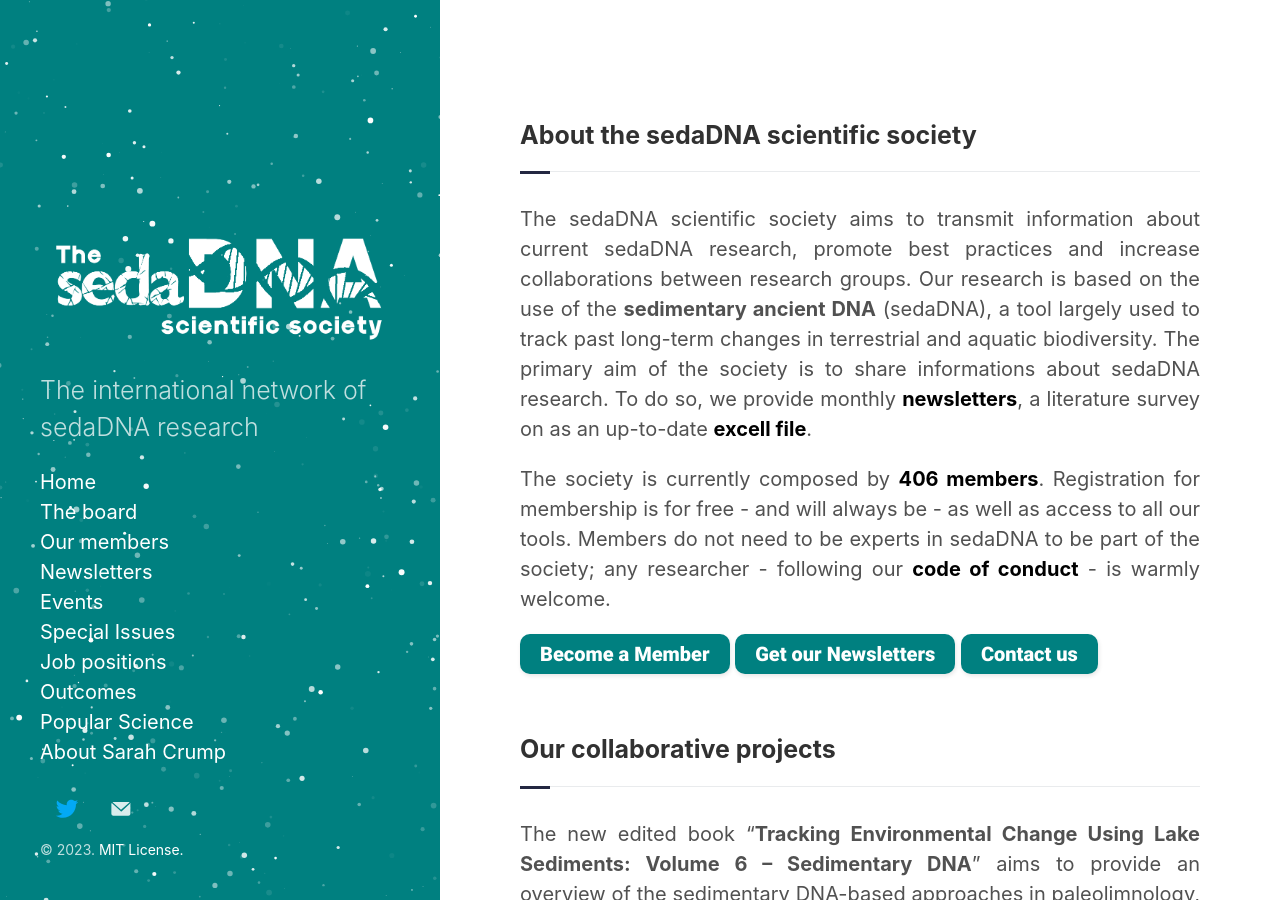
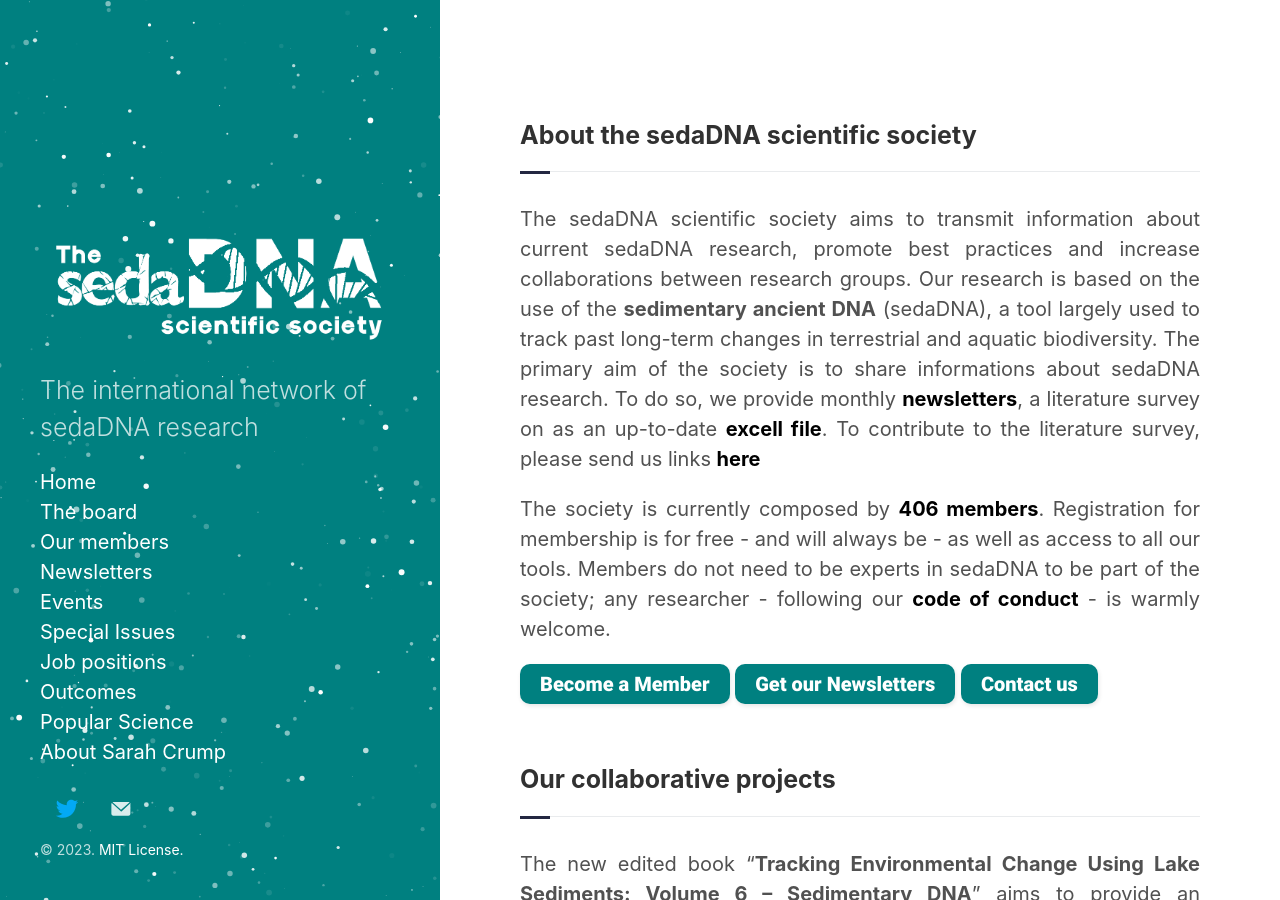
Before and after one commit to sedadna/sedadna.github.io, a Jekyll site: the page built from index.html, in a window 1280 px wide and 900 px high. Built offline with Jekyll 4.4.1, drawn with Linux system fonts in a browser that asks for light colours; the list of posts is cut into pages by our own code.

Commit message:
Update index.html

```diff
--- a/index.html
+++ b/index.html
@@ -4,7 +4,7 @@
 
 <div class="intro">
 <h3 class="section-title underline">About the sedaDNA scientific society</h3>
-<p>The sedaDNA scientific society aims to transmit information about current sedaDNA research, promote best practices and increase collaborations between research groups. Our research is based on the use of the <b>sedimentary ancient DNA</b> (sedaDNA), a tool largely used to track past long-term changes in terrestrial and aquatic biodiversity. The primary aim of the society is to share informations about sedaDNA research. To do so, we provide monthly <a href="/category/news.html"><b>newsletters</b></a>, a literature survey on as an up-to-date <a href="https://drive.google.com/file/d/1fZKL1Vb0xhpDSuqNx_JnYAk0KXEtF0PS/view" target="_blank"><b>excell file</b></a>. </p>
+<p>The sedaDNA scientific society aims to transmit information about current sedaDNA research, promote best practices and increase collaborations between research groups. Our research is based on the use of the <b>sedimentary ancient DNA</b> (sedaDNA), a tool largely used to track past long-term changes in terrestrial and aquatic biodiversity. The primary aim of the society is to share informations about sedaDNA research. To do so, we provide monthly <a href="/category/news.html"><b>newsletters</b></a>, a literature survey on as an up-to-date <a href="https://drive.google.com/file/d/1fZKL1Vb0xhpDSuqNx_JnYAk0KXEtF0PS/view" target="_blank"><b>excell file</b></a>. To contribute to the literature survey, please send us links <a href="https://forms.gle/QoiCgaFWf9o7juVQ9" target="_blank"><b>here</b></a></p>
 <p>The society is currently composed by <a href="/category/members.html"> <b>406 members</b></a>. Registration for membership is for free - and will always be - as well as access to all our tools. Members do not need to be experts in sedaDNA to be part of the society; any researcher - following our <a href="/category/code.html"><b>code of conduct</b></a> - is warmly welcome.</p>
 <button class="button-join" role="button" onclick="window.open('https://forms.gle/sNqK3VUjHhqUXwbq9','_blank')" type="button">Become a Member</button>
 <button class="button-join" role="button" onclick="window.open('https://forms.gle/icM9hT6uxy7oGmsUA','_blank')" type="button">Get our Newsletters</button>
```
